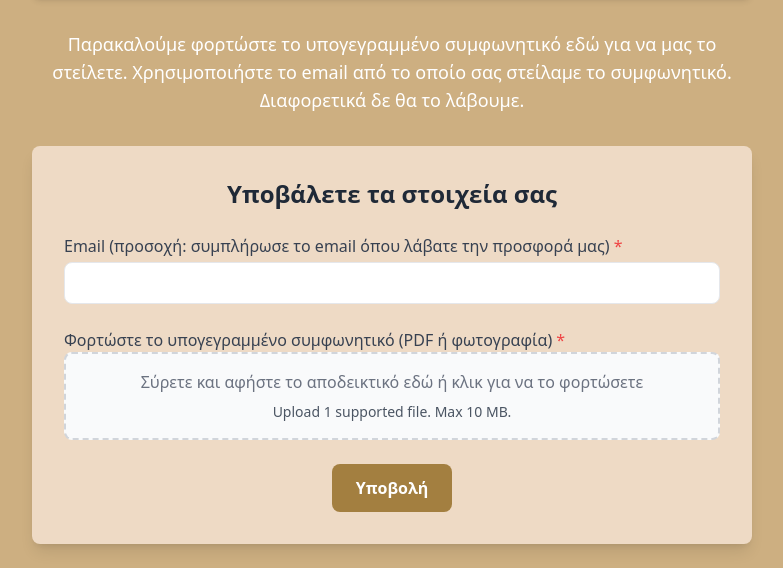
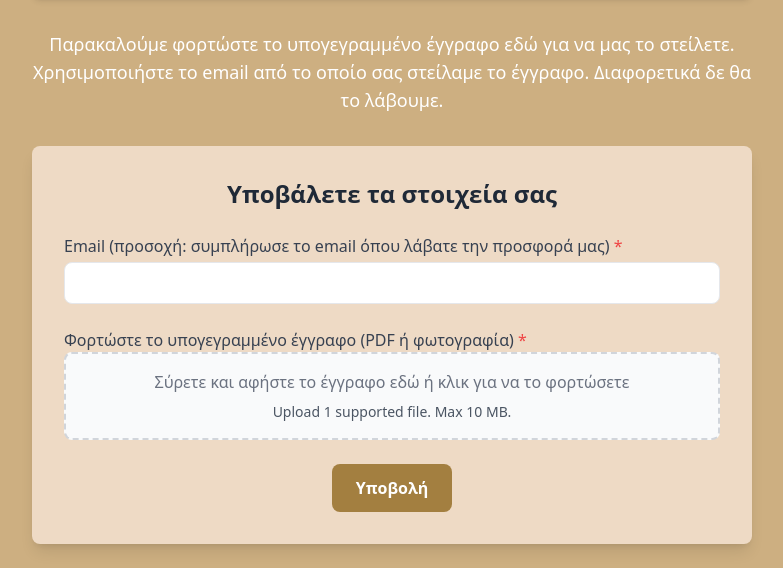
Before and after one commit to changeland/contract, a plain HTML site: page index.html in a window 1280 px wide. Shown: the part 886-1454 px from the top of the page, without its empty margins (248-1031 px from the left). Drawn offline with nearby package versions, Linux system fonts and the light colour scheme.

Commit message:
Update text references from 'agreement' to 'document'

```diff
--- a/index.html
+++ b/index.html
@@ -41,8 +41,8 @@
       />
     </div>
     <p class="text-center text-lg mb-8" style="color: white;">
-      Παρακαλούμε φορτώστε το υπογεγραμμένο συμφωνητικό εδώ για να μας το στείλετε.
-      Χρησιμοποιήστε το email από το οποίο σας στείλαμε το συμφωνητικό. Διαφορετικά δε θα το λάβουμε.
+      Παρακαλούμε φορτώστε το υπογεγραμμένο έγγραφο εδώ για να μας το στείλετε.
+      Χρησιμοποιήστε το email από το οποίο σας στείλαμε το έγγραφο. Διαφορετικά δε θα το λάβουμε.
     </p>
     <div class="bg-white shadow-lg rounded-lg p-8" style="background-color:rgb(238, 218, 197);color: white;">
       <h3 class="text-2xl font-bold text-center text-gray-800 mb-6">Υποβάλετε τα στοιχεία σας</h3>
@@ -57,7 +57,7 @@
             <!-- File Upload Section -->
 
             <label class="block text-gray-700 font-medium">
-              Φορτώστε το υπογεγραμμένο συμφωνητικό (PDF ή φωτογραφία) <span class="text-red-500">*</span>
+              Φορτώστε το υπογεγραμμένο έγγραφο (PDF ή φωτογραφία) <span class="text-red-500">*</span>
             </label>
 
             <div class="relative flex items-center justify-center border-dashed border-2 border-gray-300 p-4 rounded-lg bg-gray-50">
@@ -70,7 +70,7 @@
                   required
               />
               <div id="fileDisplay" class="text-center">
-                  <p class="text-gray-500 font-medium">Σύρετε και αφήστε το αποδεικτικό εδώ ή κλικ για να το φορτώσετε</p>
+                  <p class="text-gray-500 font-medium">Σύρετε και αφήστε το έγγραφο εδώ ή κλικ για να το φορτώσετε</p>
                   <p class="text-sm text-gray-600 mt-2">Upload 1 supported file. Max 10 MB.</p>
               </div>
             </div>
@@ -100,7 +100,7 @@
         if (fileSize > 10) {
           alert('Το αρχείο πρέπει να είναι μικρότερο από 10MB.');
           proofField.value = '';
-          fileDisplay.innerHTML = '<p class="text-gray-500 font-medium">Σύρετε και αφήστε το αποδεικτικό εδώ ή κλικ για να το φορτώσετε</p><p class="text-sm text-gray-600 mt-2">Upload 1 supported file. Max 10 MB.</p>';
+          fileDisplay.innerHTML = '<p class="text-gray-500 font-medium">Σύρετε και αφήστε το έγγραφο εδώ ή κλικ για να το φορτώσετε</p><p class="text-sm text-gray-600 mt-2">Upload 1 supported file. Max 10 MB.</p>';
           return;
         }
 
```
